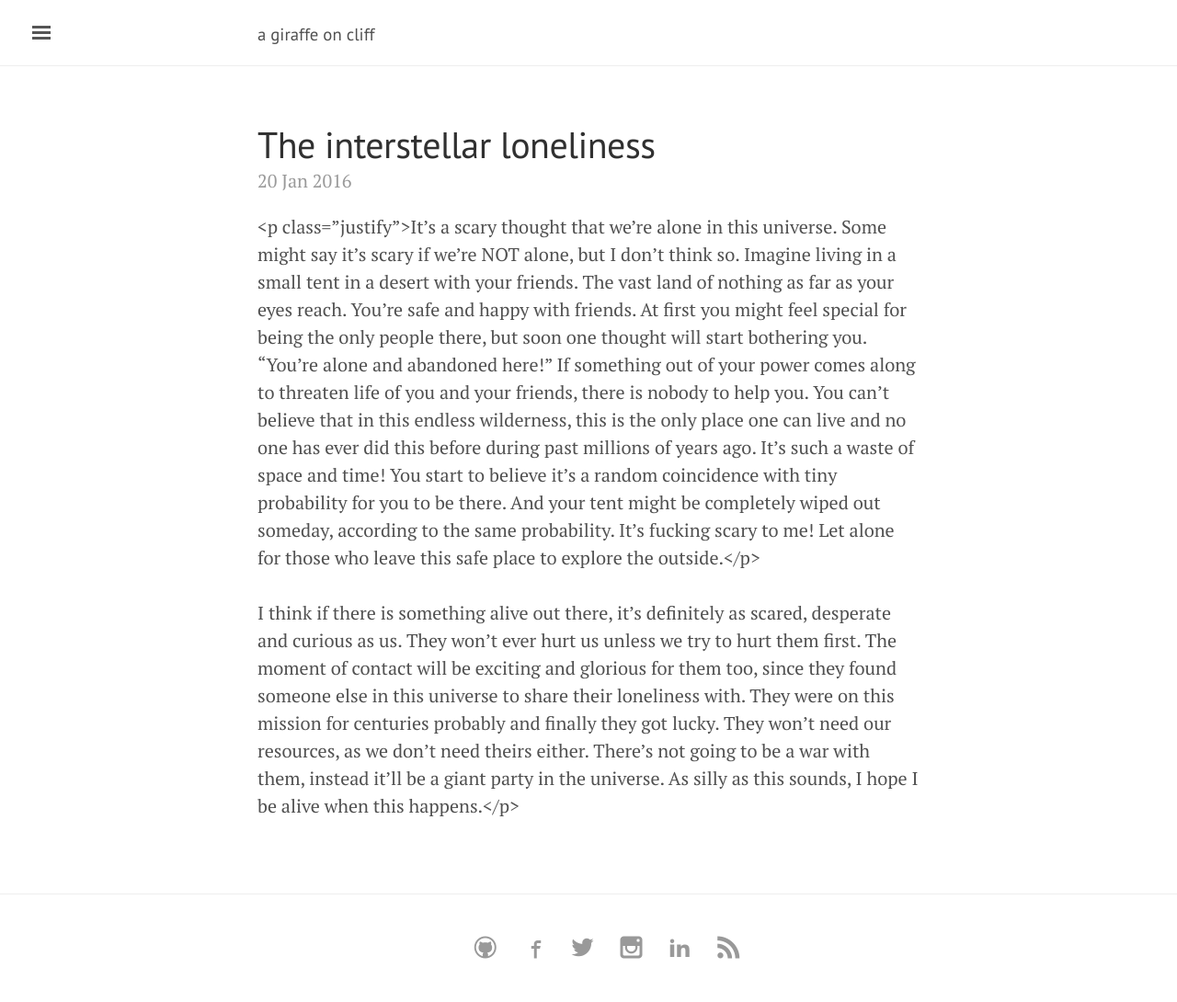
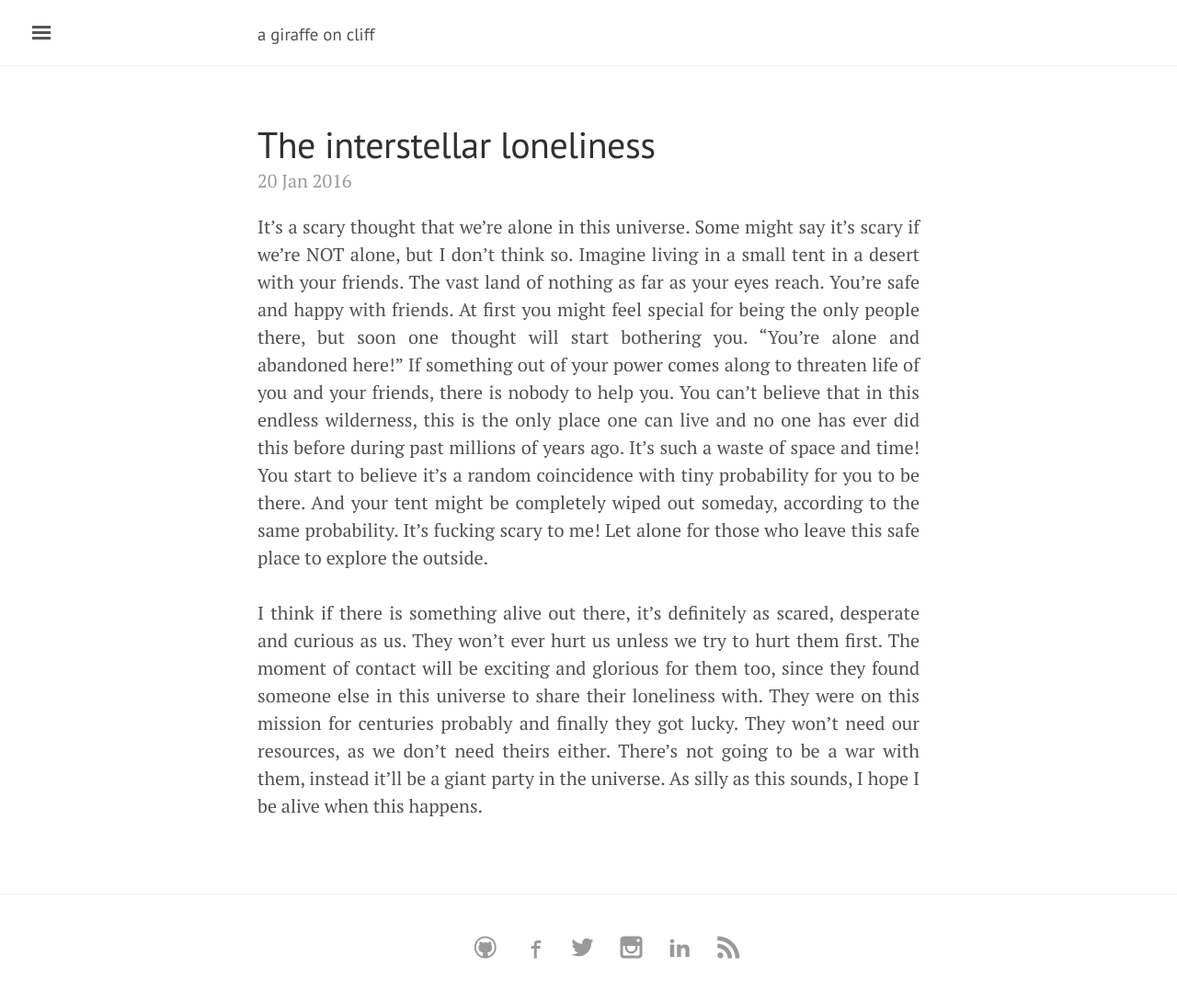
Before and after one commit to amrollah/amrollah.github.io, a Jekyll site: the page built from _posts/2016-01-20-interstellar loneliness.md, in a window 1280 px wide. Shown: the whole page at 92% size. Built offline with Jekyll 4.4.1, drawn with Linux system fonts in a browser that asks for light colours; comment, search, counter and statistics services are not loaded.

Commit message:
html bug fixed in texts.

```diff
--- a/_posts/2016-01-20-interstellar loneliness.md
+++ b/_posts/2016-01-20-interstellar loneliness.md
@@ -8,13 +8,13 @@ comments: true
 lang: en
 ---
 
-<p class=”justify”>It’s a scary thought that we’re alone in this universe. Some might say it’s scary if we’re NOT alone,
+<p class="justify">It’s a scary thought that we’re alone in this universe. Some might say it’s scary if we’re NOT alone,
 but I don’t think so. Imagine living in a small tent in a desert with your friends. The vast land of nothing as far as your eyes reach.
 You’re safe and happy with friends. At first you might feel special for being the only people there, but soon one thought will start bothering you.
 “You’re alone and abandoned here!” If something out of your power comes along to threaten life of you and your friends, there is nobody to help you.
 You can’t believe that in this endless wilderness, this is the only place one can live and no one has ever did this before during past millions of years ago.
 It’s such a waste of space and time! You start to believe it’s a random coincidence with tiny probability for you to be there.
-And your tent might be completely wiped out someday, according to the same probability. It’s fucking scary to me! Let alone for those who leave this safe place to explore the outside.</p>
+And your tent might be completely wiped out someday, according to the same probability. It’s fucking scary to me! Let alone for those who leave this safe place to explore the outside.
 <br><br>
 I think if there is something alive out there, it’s definitely as scared, desperate and curious as us.
 They won’t ever hurt us unless we try to hurt them first. The moment of contact will be exciting and glorious for them too, since they found someone else in this universe to share their loneliness with.
```
Also changed, not shown: _posts/2016-01-08-we-decide-on-feelings.md (+1 -1 lines).
